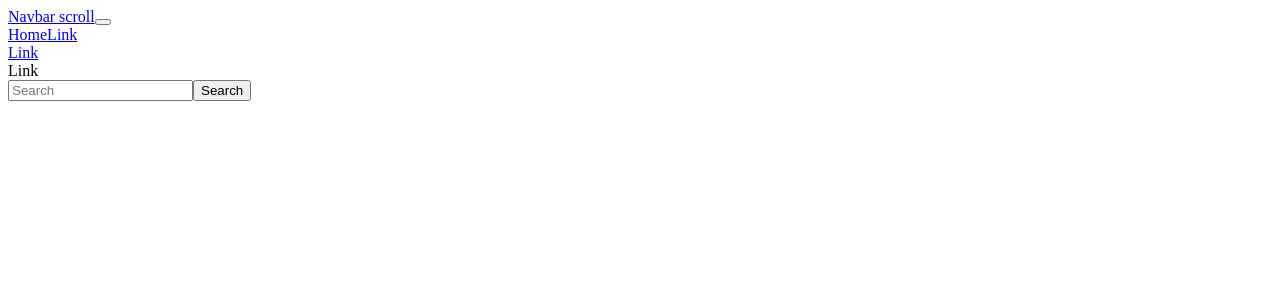
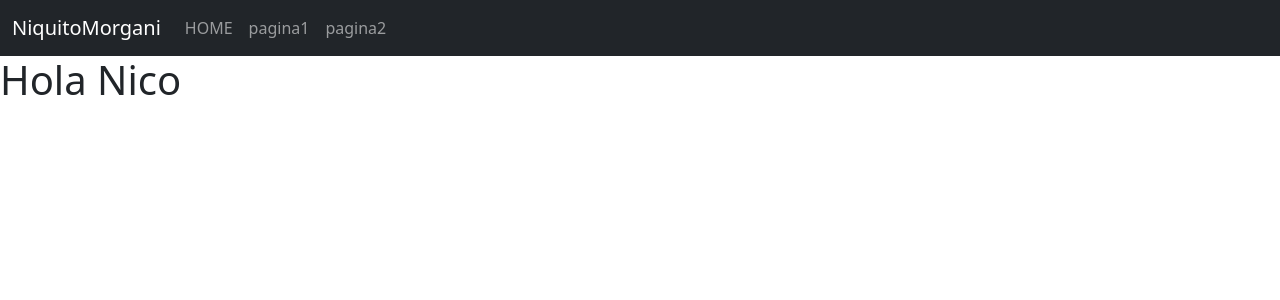
Before and after one commit to NicolasMorgani/repo1, a Next.js app in the folder repo1-nico-next/: page / in a window 1280 px wide. Shown: the top 300 px of the page. Built offline with nearby package versions, Linux system fonts and the light colour scheme.

Commit message:
quinto commit

```diff
--- a/repo1-nico-next/src/app/components/navbar.jsx
+++ b/repo1-nico-next/src/app/components/navbar.jsx
@@ -1,48 +1,27 @@
 "use client"
-import Button from 'react-bootstrap/Button';
+import Link from 'next/link';
 import Container from 'react-bootstrap/Container';
-import Form from 'react-bootstrap/Form';
 import Nav from 'react-bootstrap/Nav';
 import Navbar from 'react-bootstrap/Navbar';
-import NavDropdown from 'react-bootstrap/NavDropdown';
+
 
 function NavScrollExample() {
   return (
-    <Navbar bg="light" expand="lg">
+    <Navbar  bg="dark" variant="dark" expand="lg">
       <Container fluid>
-        <Navbar.Brand href="#">Navbar scroll</Navbar.Brand>
+        <Navbar.Brand href="/">NiquitoMorgani</Navbar.Brand>
         <Navbar.Toggle aria-controls="navbarScroll" />
         <Navbar.Collapse id="navbarScroll">
           <Nav
-            className="me-auto my-2 my-lg-0"
+            className="me-auto my-2 my-lg-0  "
             style={{ maxHeight: '100px' }}
             navbarScroll
           >
-            <Nav.Link href="#action1">Home</Nav.Link>
-            <Nav.Link href="#action2">Link</Nav.Link>
-            <NavDropdown title="Link" id="navbarScrollingDropdown">
-              <NavDropdown.Item href="#action3">Action</NavDropdown.Item>
-              <NavDropdown.Item href="#action4">
-                Another action
-              </NavDropdown.Item>
-              <NavDropdown.Divider />
-              <NavDropdown.Item href="#action5">
-                Something else here
-              </NavDropdown.Item>
-            </NavDropdown>
-            <Nav.Link href="#" disabled>
-              Link
-            </Nav.Link>
+           <Link href="/" className='nav-link' >HOME</Link>
+           <Link href="/pagina1" className='nav-link' >pagina1</Link>
+           <Link href="/pagina1" className='nav-link' >pagina2</Link>
           </Nav>
-          <Form className="d-flex">
-            <Form.Control
-              type="search"
-              placeholder="Search"
-              className="me-2"
-              aria-label="Search"
-            />
-            <Button variant="outline-success">Search</Button>
-          </Form>
+
         </Navbar.Collapse>
       </Container>
     </Navbar>
--- a/repo1-nico-next/src/app/layout.js
+++ b/repo1-nico-next/src/app/layout.js
@@ -2,6 +2,7 @@
 
 import { Inter } from 'next/font/google'
 import NavScrollExample from './components/navbar'
+import 'bootstrap/dist/css/bootstrap.min.css';
 
 const inter = Inter({ subsets: ['latin'] })
 
--- a/repo1-nico-next/src/app/page.js
+++ b/repo1-nico-next/src/app/page.js
@@ -1,12 +1,12 @@
-import Image from 'next/image'
-import styles from './page.module.css'
+
 
 
 export default function Home() {
   return (
     <>
+    <h1>Hola Nico</h1>
+    </>
 
-    </>
   )
 
 }
```
Also changed, not shown: repo1-nico-next/src/app/pagina1/page.jsx (added, +9 -0 lines).
